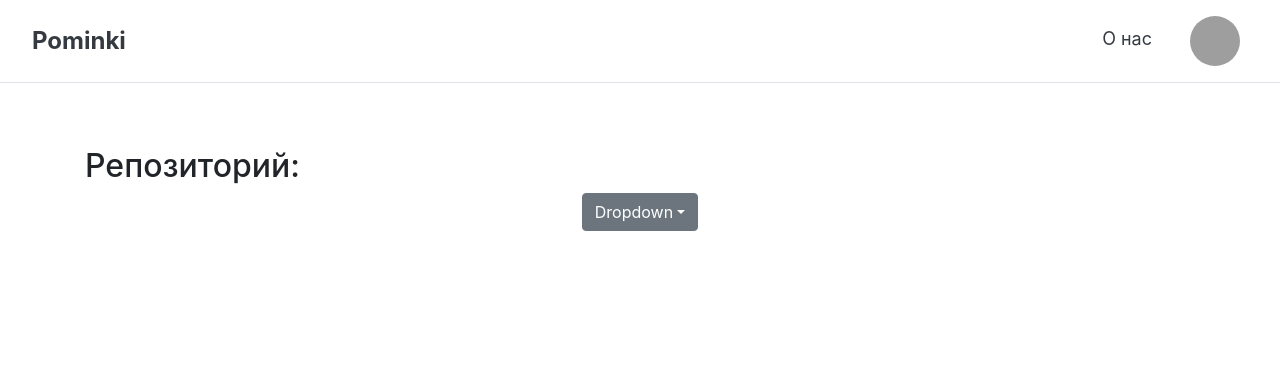
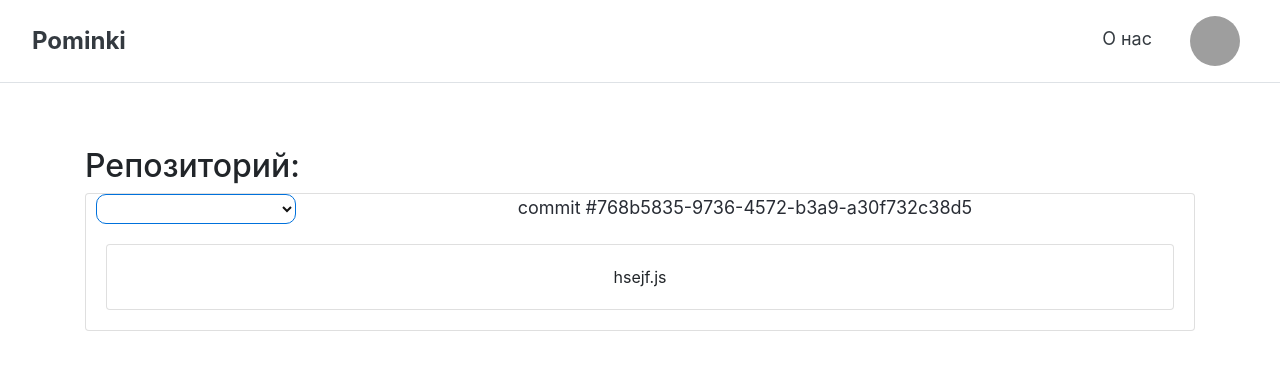
Before and after one commit to DRV2EGR/meighen, a React (Create React App) app in the folder frontend-main/: page /repository/1 in a window 1280 px wide. Shown: the top 370 px of the page. Built offline with nearby package versions, Linux system fonts and the light colour scheme; no server answers; grey boxes are pictures that could not be loaded.

Commit message:
Branches chose and base design

```diff
--- a/frontend-main/package.json
+++ b/frontend-main/package.json
@@ -4,6 +4,8 @@
   "private": true,
   "dependencies": {
     "@autoaddress.ie/autoaddress-react": "^1.0.5",
+    "@emotion/react": "^11.5.0",
+    "@emotion/styled": "^11.3.0",
     "@fortawesome/fontawesome-svg-core": "^1.2.35",
     "@fortawesome/free-solid-svg-icons": "^5.15.3",
     "@fortawesome/react-fontawesome": "^0.1.14",
@@ -81,6 +83,7 @@
     "react-css-dropdown": "^1.1.2",
     "react-dadata": "^2.9.3",
     "react-datepicker": "^3.8.0",
+    "react-dropdown-select": "^4.8.0",
     "react-geocode": "^0.2.3",
     "react-google-autocomplete": "^1.2.6",
     "react-loading-icons": "^1.0.4",
--- a/frontend-main/src/auth_element_component/AuthElement.js
+++ b/frontend-main/src/auth_element_component/AuthElement.js
@@ -43,6 +43,8 @@ class AuthElement extends Component {
                 body: JSON.stringify(body)
             }).then(response => response.json());
 
+            console.log(rstatus);
+
             if (status != 200) {
                 const cookies = new Cookies();
                 cookies.remove('accessToken');
--- /dev/null
+++ b/frontend-main/src/repositories/RepositoryPage.css
@@ -0,0 +1,7 @@
+.mmcard {
+    display: flex;
+}
+
+.commit-name {
+    flex: auto;
+}
--- a/frontend-main/src/repositories/RepositoryPage.js
+++ b/frontend-main/src/repositories/RepositoryPage.js
@@ -4,15 +4,14 @@ import {Route, Switch} from "react-router-dom";
 import {withRouter} from "react-router";
 import PropTypes from "prop-types";
 import {Cookies} from "react-cookie";
+import Select from "react-dropdown-select";
+import styled from "@emotion/styled";
 import Header from "../header/Header";
 // import Dropdown from 'react-css-dropdown';
 // import {withRouter} from "react-router-dom";
-import {
-    Dropdown,
-    DropdownToggle,
-    DropdownMenu,
-    DropdownItem
-} from "reactstrap";
+import './RepositoryPage.css';
+
+import AuthElement from "../auth_element_component/AuthElement";
 
 class RepositoryPage extends Component {
     static propTypes = {
@@ -25,7 +24,11 @@ class RepositoryPage extends Component {
         super(props);
         this.state = {
             repo: "",
+            files: [],
+            currentBranch: "main",
+            currentCommit: "",
             dropdownOpen: false,
+            labelField: "awdawd",
             code: props.code ? props.code : '999',
             description: props.description ? props.description : 'Unknown error'
         }
@@ -83,29 +86,85 @@ class RepositoryPage extends Component {
         }
     }
 
+    renderBranches() {
+        let branches = this.state.repo.branches;
+        let branchesList = [];
+
+        let k = 0;
+        try {
+            k = branches.length;
+        } catch (e) {
+            k = 0;
+        }
+
+        for(let i = 0; i < k; i++) {
+            branchesList.push(
+                <option>{branches[i].name}</option>
+            );
+        }
+        return branchesList;
+    }
+
+    renderFiles() {
+        let files = this.state.files;
+        let filesList = [];
+
+        let k = 0;
+        try {
+            k = files.length;
+        } catch (e) {
+            k = 0;
+        }
+        for(let i = 0; i < k; i++) {
+            filesList.push(
+
+            );
+        }
+        return filesList;
+    }
+
     render() {
         const {code, description} = this.state;
-        const {repo, dropdownOpen} = this.state;
+        const {repo, dropdownOpen, currentBranch} = this.state;
         return (
             <div>
+                <AuthElement />
                 <Header />
 
                 <div className='page-wrap d-flex flex-row align-items-center pt-5'>
                     <div className='container'>
-                        <h2>Репозиторий: {repo.name}</h2>
-                        <div className='row justify-content-center'>
-                            <Dropdown isOpen={this.state.dropdownOpen} toggle={this.toggle}>
-                                <DropdownToggle caret>Dropdown</DropdownToggle>
-                                <DropdownMenu role="xena">
-                                    <div tabIndex={1} onKeyDown={this.handleKeyDown} onClick={this.toggle}>Custom dropdown item</div>
-                                    <div tabIndex={2} onKeyDown={this.handleKeyDown} onClick={this.toggle}>Something else</div>
-                                    <div tabIndex={3} onKeyDown={this.handleKeyDown} onClick={this.toggle}>Custom dropdown item</div>
-                                    <div tabIndex={4} onKeyDown={this.handleKeyDown} onClick={this.toggle}>Custom dropdown item</div>
-                                </DropdownMenu>
-                            </Dropdown>
+                            <h2>Репозиторий: {repo.name}</h2>
+                            <div className='row justify-content-center'>
+                                <br/>
+                            <div className='col-md-12 text-center'>
+                                <div className="card">
+                                    {/*<h5 className="card-header">Featured</h5>*/}
+                                    <div className="mmcard">
+                                        <StyledHtmlSelect
+                                            defaultValue={this.state.labelField}
+                                            onChange={event => this.setState({
+                                                    currentBranch: event.target.value,
+                                                    searchBy: event.target.value, }) } >
+                                            { this.renderBranches() }
+                                        </StyledHtmlSelect>
 
-                            <div className='col-md-12 text-center'>
+                                        <a href={"/repository/"+repo.id+"/" + currentBranch + "/commits"} className="commit-name">commit #768b5835-9736-4572-b3a9-a30f732c38d5</a>
+                                    </div>
 
+
+                                    <div className="card-body">
+
+                                        <div className="card">
+                                            <div className="card-body">
+                                                <span>hsejf.js</span>
+
+                                                <span></span>
+                                            </div>
+                                        </div>
+
+
+                                    </div>
+                                </div>
                             </div>
                         </div>
                     </div>
@@ -113,6 +172,17 @@ class RepositoryPage extends Component {
             </div>
         );
     }
+
 }
+const StyledHtmlSelect = styled.select`
+  padding: 0;
+  margin: 0 0 0 10px;
+  height: 30px !important;
+  color: #121212;
+  background: #fff;
+  border: 1px solid #0071dc;
+  width: 200px;
+  border-radius: 10px
+`;
 
 export default (RepositoryPage);
```
Also changed, not shown: 1 other file (tests, documents, lock files or other folders).
